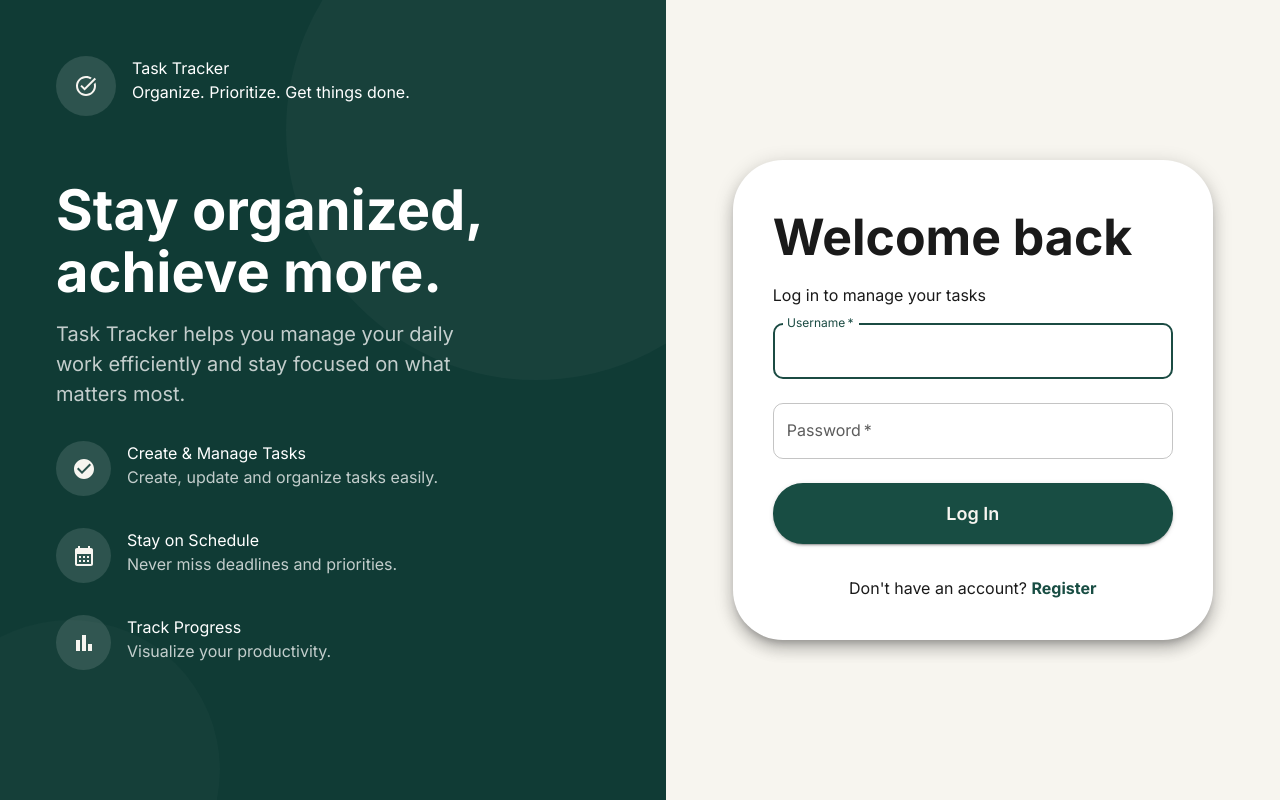
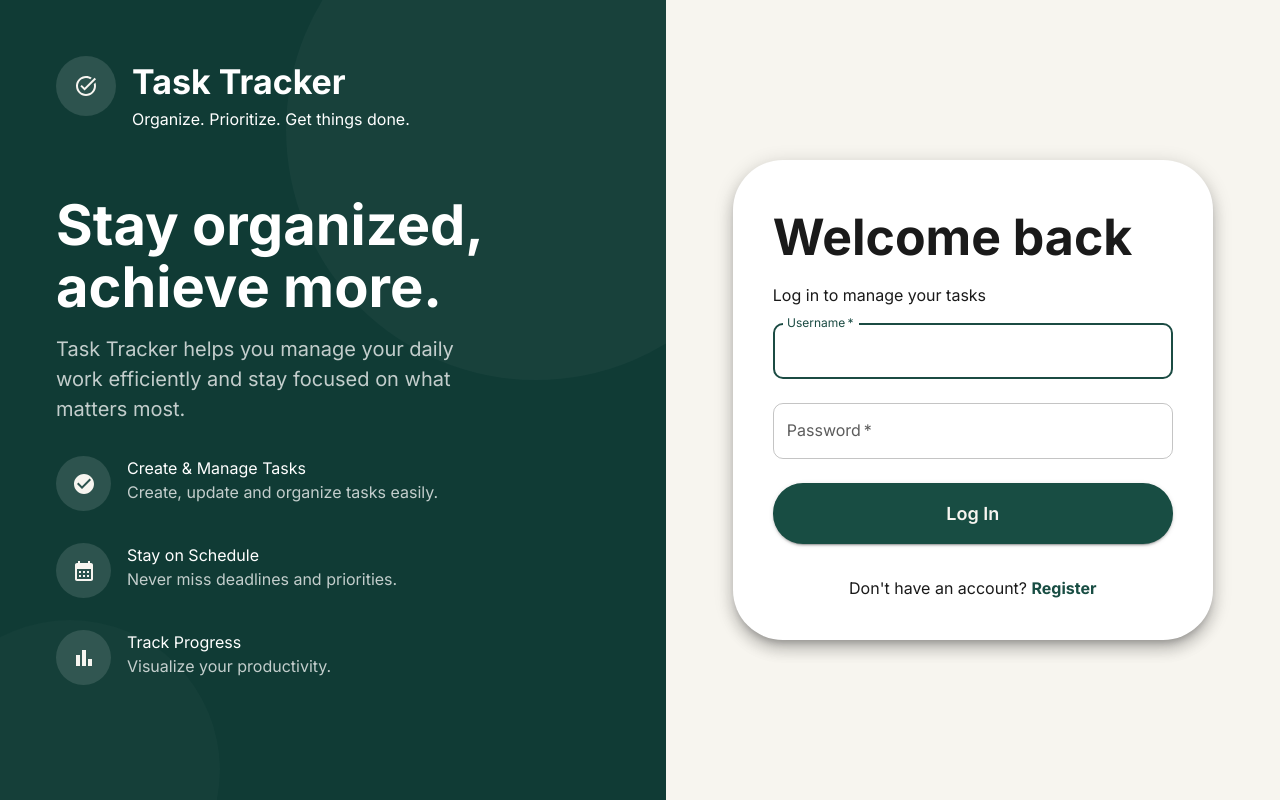
Before and after one commit to chathura997/task-tracker, a React (Vite) app in the folder frontend/: page /login in a window 1280 px wide. Built offline with nearby package versions, Linux system fonts and the light colour scheme; no server answers.

Commit message:
update: font size update in login page

```diff
--- a/frontend/src/pages/LoginPage.jsx
+++ b/frontend/src/pages/LoginPage.jsx
@@ -105,7 +105,12 @@ export default function LoginPage() {
             </Avatar>
 
             <Box>
-              <Typography fontSize={30} fontWeight={700}>
+              <Typography
+                sx={{
+                  fontSize: 34,
+                  fontWeight: 700,
+                }}
+              >
                 Task Tracker
               </Typography>
 
```
